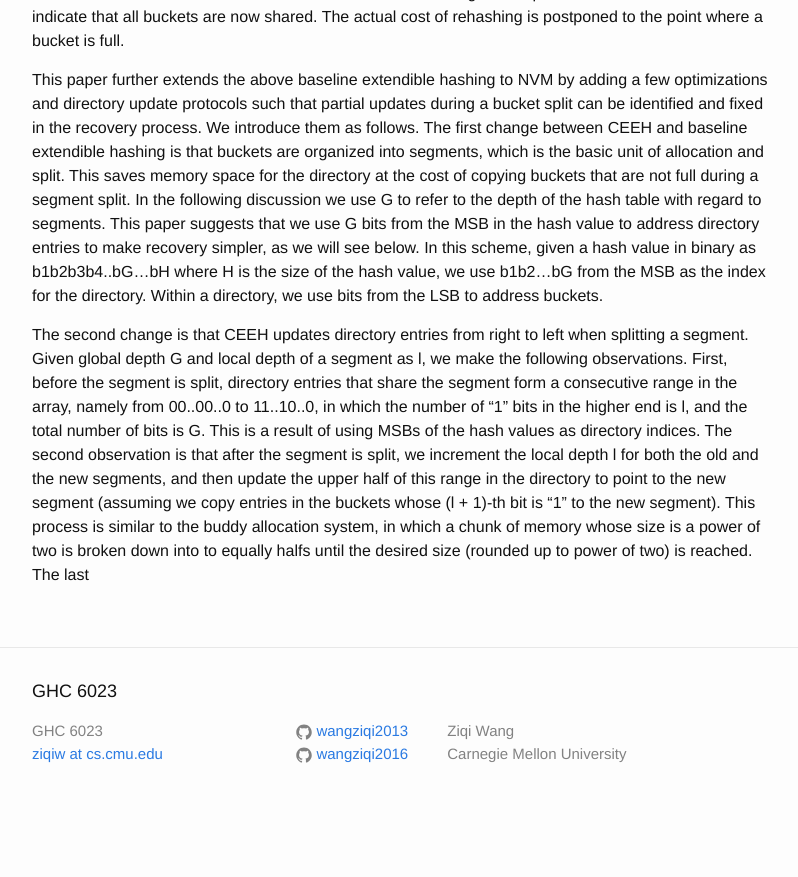
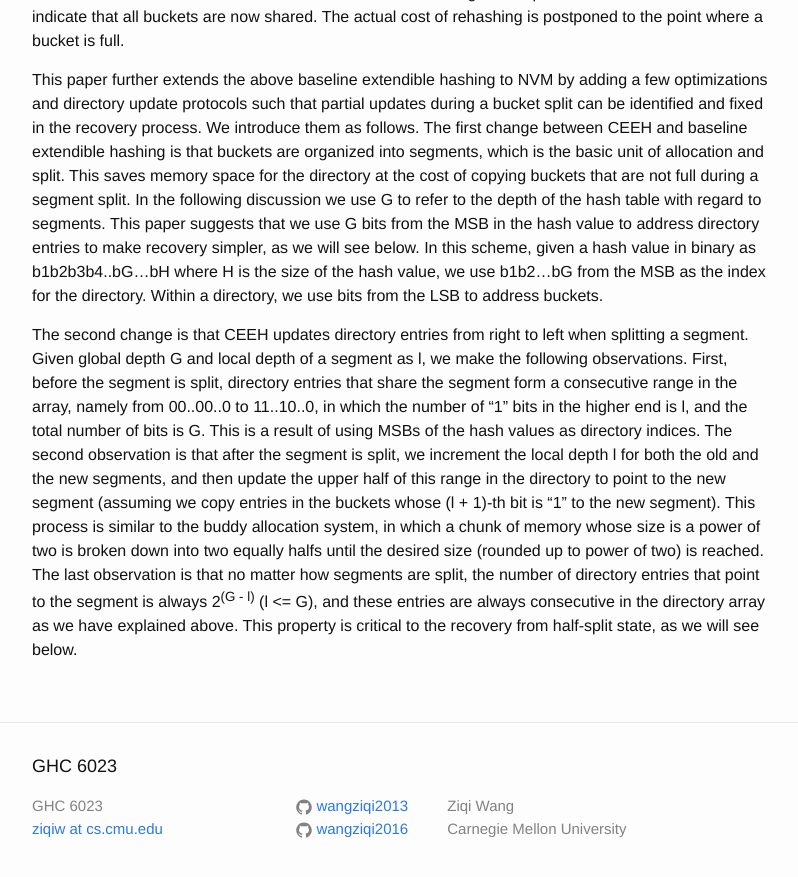
Before and after one commit to wangziqi2013/wangziqi2013.github.io, a Jekyll site: the page built from _posts/2019-12-06-cceh.markdown, in a window 1280 px wide and 900 px high, scrolled down 2431 px. Shown: the top 877 px of the window, without its empty margins (238-1036 px from the left). Built offline with Jekyll 4.4.1, drawn with Linux system fonts in a browser that asks for light colours; before the commit the page ends 3256 px from its top, so only the background shows below that.

Commit message:
Finish observation

```diff
--- a/_posts/2019-12-06-cceh.markdown
+++ b/_posts/2019-12-06-cceh.markdown
@@ -106,5 +106,8 @@ number of "1" bits in the higher end is l, and the total number of bits is G. Th
 values as directory indices. The second observation is that after the segment is split, we increment the local depth
 l for both the old and the new segments, and then update the upper half of this range in the directory to point to the new
 segment (assuming we copy entries in the buckets whose (l + 1)-th bit is "1" to the new segment). This process is similar
-to the buddy allocation system, in which a chunk of memory whose size is a power of two is broken down into to equally
-halfs until the desired size (rounded up to power of two) is reached. The last
+to the buddy allocation system, in which a chunk of memory whose size is a power of two is broken down into two equally
+halfs until the desired size (rounded up to power of two) is reached. The last observation is that no matter how segments
+are split, the number of directory entries that point to the segment is always 2<sup>(G - l)</sup> (l <= G), and these entries
+are always consecutive in the directory array as we have explained above. This property is critical to the recovery from
+half-split state, as we will see below.
```
